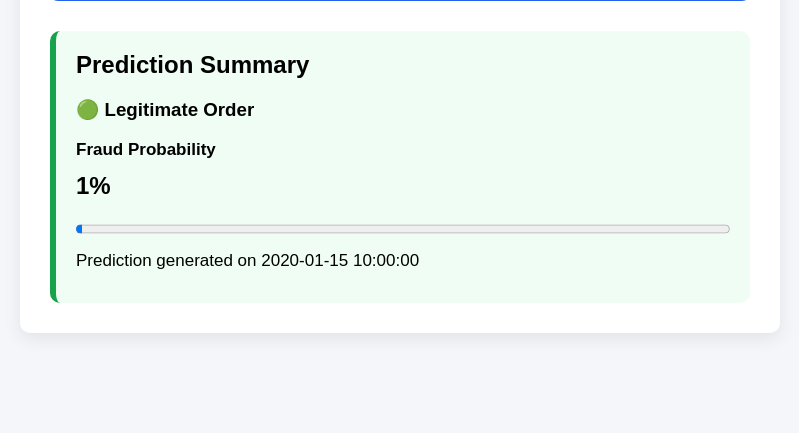
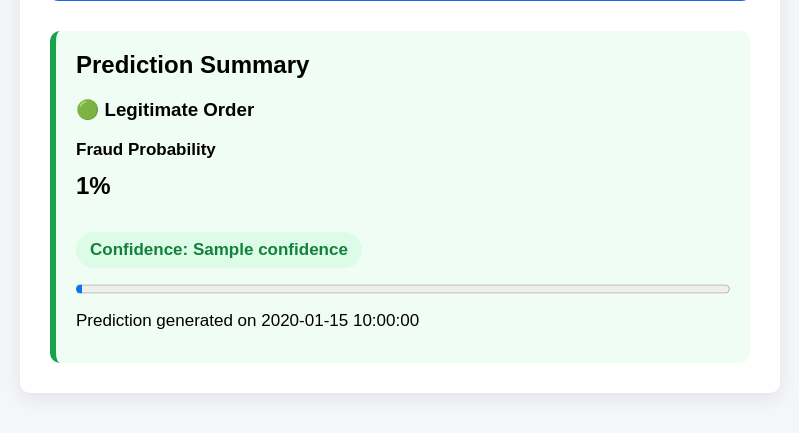
Before and after one commit to Bhav-creator452/order-risk-platform, a Python web app: template storefront/templates/index.html in a window 1280 px wide. Shown: the part 1023-1456 px from the top of the page, without its empty margins (240-1039 px from the left). Before the commit the page ends 1359 px from the top, so only its background shows below. Run offline with Jinja, Linux system fonts and the light colour scheme; the template is opened without the code that fills it: most values are stand-ins (such as "Sample title", 1, 10 or a date in 2020).

Commit message:
Feat: Added Confidence Badge to the UI

```diff
--- a/storefront/static/css/style.css
+++ b/storefront/static/css/style.css
@@ -121,3 +121,21 @@ button:hover {
 .progress-low::-moz-progress-bar {
   background: #16a34a;
 }
+
+.confidence-badge{
+    display:inline-block;
+    margin-bottom:20px;
+    padding:8px 14px;
+    border-radius:20px;
+    font-weight:600;
+}
+
+.confidence-high{
+    background:#fee2e2;
+    color:#b91c1c;
+}
+
+.confidence-low{
+    background:#dcfce7;
+    color:#15803d;
+}
--- a/storefront/templates/index.html
+++ b/storefront/templates/index.html
@@ -122,6 +122,9 @@
 
         <h2>{{ result.fraud_percentage }}%</h2>
 
+        <p class="confidence-badge {% if result.prediction == 1 %}confidence-high{% else %}confidence-low{% endif %}">
+          Confidence: {{ result.confidence }}
+        </p>
        <progress
             class="progress-bar {% if result.prediction == 1 %}progress-high{% else %}progress-low{% endif %}"
             value="{{ result.fraud_percentage }}"
```
Also changed, not shown: storefront/routes/main.py (+13 -0 lines).
